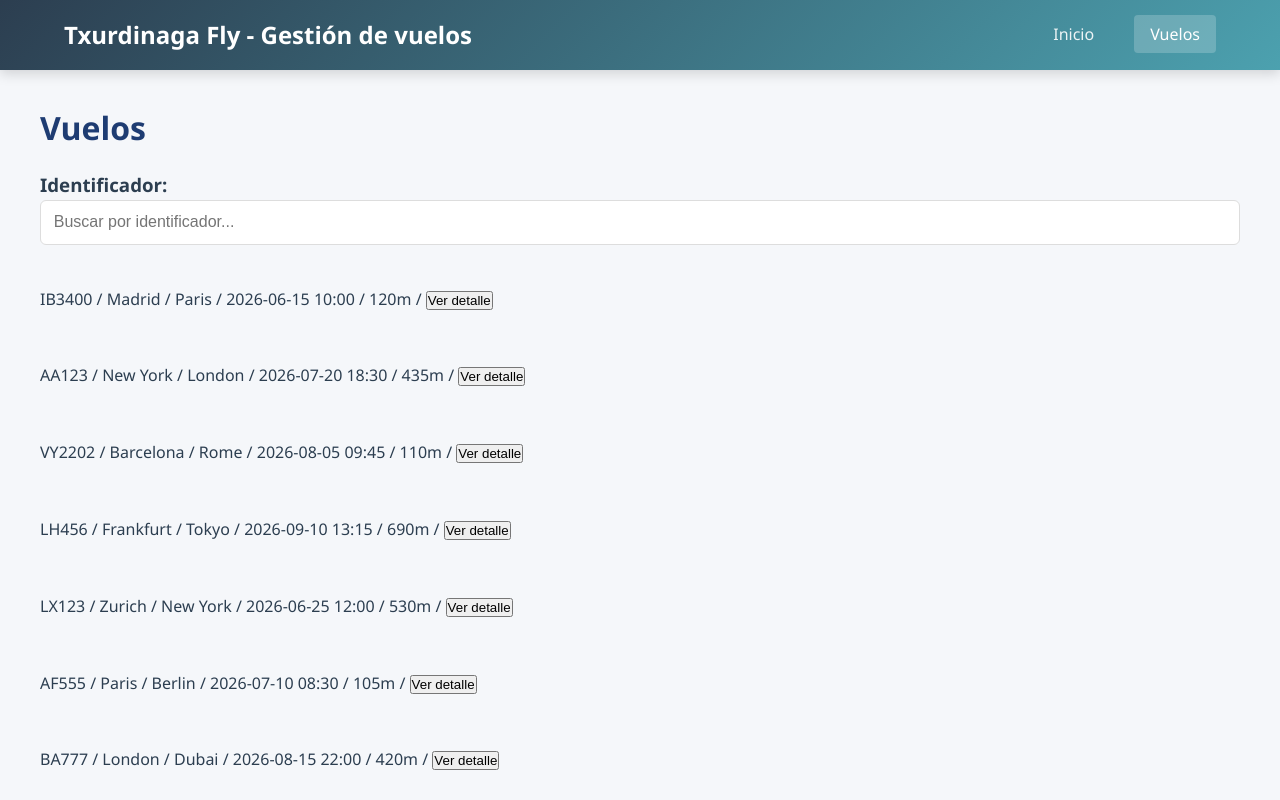
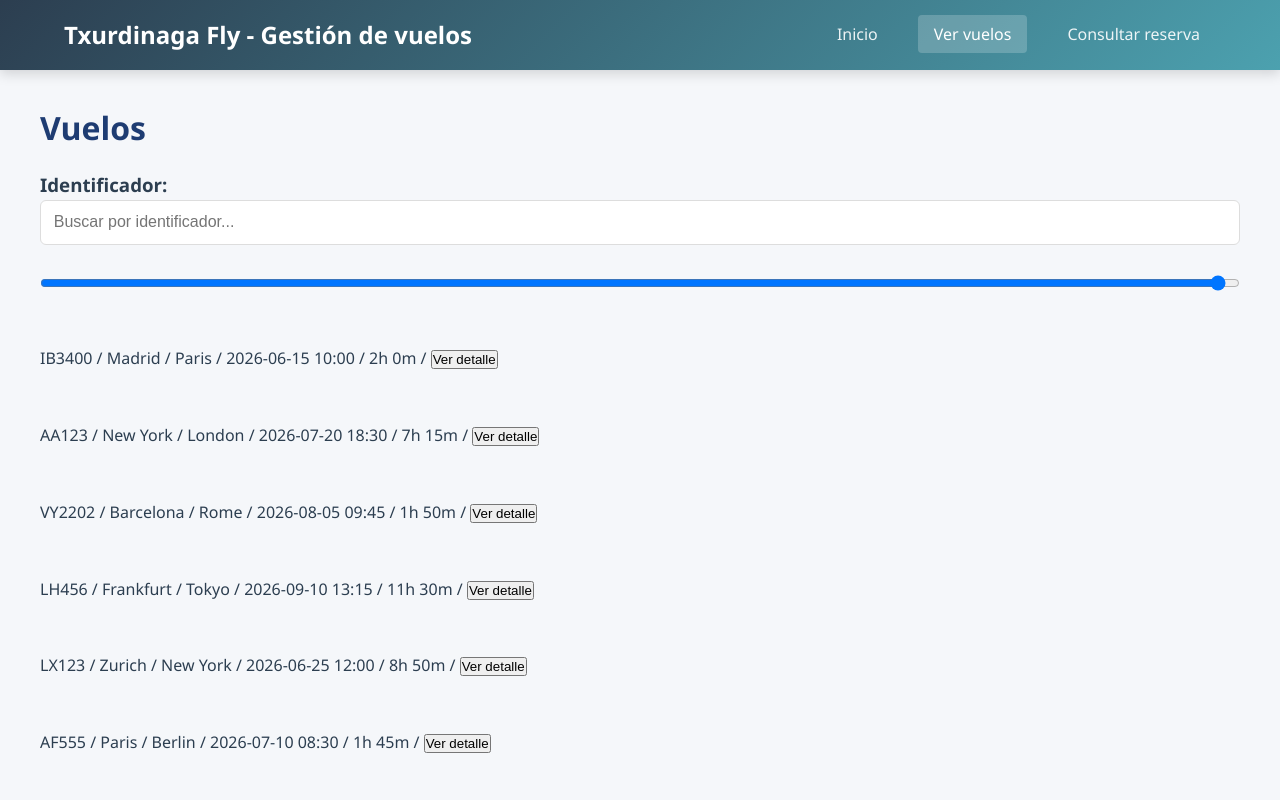
Before and after one commit to german17cl/recursos-vue, a Vue app in the folder Recursos Vue/2DW3_2EVAL_2_DWC_German_Campiño/Vuejs/: page /vuelos in a window 1280 px wide. Shown: the top 800 px of the page. Built offline with nearby package versions, Linux system fonts and the light colour scheme.

Commit message:
Avance guardar cambios

```diff
--- a/Recursos Vue/2DW3_2EVAL_2_DWC_German_Campiño/Vuejs/src/App.vue
+++ b/Recursos Vue/2DW3_2EVAL_2_DWC_German_Campiño/Vuejs/src/App.vue
@@ -13,7 +13,11 @@ const store = useVuelosStore()
       </div>
       <nav class="nav-links">
         <RouterLink to="/">Inicio</RouterLink>
-        <RouterLink to="/vuelos">Vuelos</RouterLink>
+        <RouterLink to="/vuelos">Ver vuelos</RouterLink>
+        <RouterLink to="/consultar">Consultar reserva</RouterLink>
+        <RouterLink v-if="store.reservas.length" to="/consultar">
+          Consultar vuelo
+        </RouterLink>
       </nav>
     </div>
   </header>
--- a/Recursos Vue/2DW3_2EVAL_2_DWC_German_Campiño/Vuejs/src/router/index.js
+++ b/Recursos Vue/2DW3_2EVAL_2_DWC_German_Campiño/Vuejs/src/router/index.js
@@ -2,6 +2,7 @@ import { createRouter, createWebHistory } from 'vue-router'
 import HomeView from '../views/HomeView.vue'
 import VuelosView from '../views/VuelosView.vue'
 import VueloDetalleView from '../views/VueloDetalleView.vue'
+import ConsultaVuelosView from '../views/ConsultaVuelosView.vue'
 
 const router = createRouter({
   history: createWebHistory(import.meta.env.BASE_URL),
@@ -21,6 +22,11 @@ const router = createRouter({
       name: 'VueloDetalle',
       component: VueloDetalleView
     },
+    {
+      path: '/consultar',
+      name: 'consultar',
+      component: ConsultaVuelosView
+    },
 
   ]
 })
--- a/Recursos Vue/2DW3_2EVAL_2_DWC_German_Campiño/Vuejs/src/stores/vuelos.js
+++ b/Recursos Vue/2DW3_2EVAL_2_DWC_German_Campiño/Vuejs/src/stores/vuelos.js
@@ -7,6 +7,7 @@ export const useVuelosStore = defineStore('vuelos', () => {
     //State
     const vuelos = ref([])
     const cargado = ref(false)
+    const reservas = ref([])
 
     //Actions
     async function cargarDatos(){
@@ -22,6 +23,32 @@ export const useVuelosStore = defineStore('vuelos', () => {
         }
     }
 
+    function generarCodigo() {
+    return Math.random().toString(36).substring(2, 8)
+    }
+
+    function addReserva(email, vuelo, pasajeros) {
+
+    const existe = reservas.value.find(r =>
+        r.email === email && r.vuelo.codigo === vuelo.codigo
+    )
+
+    if (existe) {
+        return { error: 'Ya tienes una reserva con ese e-mail para ese vuelo' }
+    }
+
+    const codigoReserva = generarCodigo()
+
+    reservas.value.push({
+        email,
+        vuelo,
+        pasajeros,
+        codigoReserva
+    })
+
+    return { codigoReserva }
+    }
+
     function getVueloById(codigo){
         return vuelos.value.find(v => v.codigo == codigo)
     }
@@ -30,11 +57,15 @@ export const useVuelosStore = defineStore('vuelos', () => {
     [...new Set(vuelos.value.map(v => v.nombre))]
     )
 
-    return{
-        vuelos,
-        vuelosUnicos,
-        cargarDatos,
-        getVueloById
+    return {
+    vuelos,
+    reservas,
+    vuelosUnicos,
+    cargarDatos,
+    getVueloById,
+    addReserva
     }
 
+
+
 })
--- /dev/null
+++ b/Recursos Vue/2DW3_2EVAL_2_DWC_German_Campiño/Vuejs/src/views/ConsultaVuelosView.vue
@@ -0,0 +1,39 @@
+<template>
+    <input v-model="email" placeholder="Email">
+    <input v-model="codigo" placeholder="Código reserva">
+
+    <button @click="consultar">Consultar</button>
+
+    <div v-if="resultado.length">
+    <div v-for="r in resultado" :key="r.codigoReserva">
+        {{ r.vuelo.codigo }} - {{ r.vuelo.origen }} - {{ r.vuelo.destino }}
+    </div>
+    </div>
+
+    <p v-else-if="buscado">No hay resultados</p>
+
+</template>
+
+<script setup>
+import { ref } from 'vue'
+
+        const email = ref('')
+        const codigo = ref('')
+        const resultado = ref([])
+        const buscado = ref(false)
+
+        function consultar() {
+        buscado.value = true
+
+        if (codigo.value) {
+            const r = store.reservas.find(r =>
+            r.email === email.value && r.codigoReserva === codigo.value
+            )
+            resultado.value = r ? [r] : []
+        } else {
+            resultado.value = store.reservas.filter(r =>
+            r.email === email.value
+            )
+        }
+        }
+    </script>
--- a/Recursos Vue/2DW3_2EVAL_2_DWC_German_Campiño/Vuejs/src/views/VueloDetalleView.vue
+++ b/Recursos Vue/2DW3_2EVAL_2_DWC_German_Campiño/Vuejs/src/views/VueloDetalleView.vue
@@ -16,7 +16,14 @@
                 <!-- Mostrar botón solo si hay usuario activo -->
                 <div>
                     <h3>Reservar</h3>
-                    <button @click="reservar">Reservar</button>
+                    <input v-model="email" type="email" placeholder="Email" required>
+                    <input v-model.number="pasajeros" type="number" min="1">
+
+                    <p>Precio total: {{ vuelo.precio * pasajeros }} €</p>
+
+                    <button @click="reservar">Reservar vuelo</button>
+
+                    <p v-if="mensaje">{{ mensaje }}</p>
                 </div>
             </div>
         </div>
@@ -33,7 +40,9 @@ const route = useRoute()
 const router = useRouter()
 
 
-
+const email = ref('')
+const pasajeros = ref(1)
+const mensaje = ref('')
 
 const vuelo = ref(null)
 
@@ -47,7 +56,22 @@ onMounted(async () => {
 function volver() {
     router.push('/vuelos')
 }
+    function reservar() {
+    if (!email.value || pasajeros.value < 1) {
+        mensaje.value = 'Datos inválidos'
+        return
+    }
 
+    const res = store.addReserva(email.value, vuelo.value, pasajeros.value)
+
+    if (res.error) {
+        mensaje.value = res.error
+    } else {
+        mensaje.value = 'Reserva realizada. Código: ' + res.codigoReserva
+        email.value = ''
+        pasajeros.value = 1
+    }
+    }
 
 </script>
 
--- a/Recursos Vue/2DW3_2EVAL_2_DWC_German_Campiño/Vuejs/src/views/VuelosView.vue
+++ b/Recursos Vue/2DW3_2EVAL_2_DWC_German_Campiño/Vuejs/src/views/VuelosView.vue
@@ -1,9 +1,10 @@
+
 <template>
   <div>
     <h1>Vuelos</h1>
     <h3>Identificador:</h3>
     <input v-model="filtroTexto" placeholder="Buscar por identificador...">
-
+    <input type="range" v-model="maxDuracion" min="0" max="1000">
     <!-- <select v-model="filtroTipoOrigen" placeholder="Origen:">
       <option value="">Todos</option>
       <option v-for="origen in store.vuelosUnicos" :key="origen">
@@ -22,7 +23,7 @@
 
     <div v-for="v in vuelosFiltrados" :key="v.id">
       <br>
-      <p>{{ v.codigo }} / {{ v.origen }} / {{ v.destino }} / {{ v.fechaSalida }} {{ v.horaSalida }} / {{ v.duracion }}m / <button @click="verDetalle(vuelo.codigo)">Ver detalle</button></p>
+      <p>{{ v.codigo }} / {{ v.origen }} / {{ v.destino }} / {{ v.fechaSalida }} {{ v.horaSalida }} / {{ formatearDuracion(v.duracion) }} / <button @click="verDetalle(v.codigo)">Ver detalle</button></p>
       <br>
 
 
@@ -36,14 +37,15 @@
 <script setup>
 import { ref, computed, onMounted } from 'vue'
 import { useVuelosStore } from '../stores/vuelos'
-import { RouterLink } from 'vue-router'
+import { useRouter } from 'vue-router'
+const router = useRouter()
 
 const store = useVuelosStore()
 
 const filtroTexto = ref('')
 const filtroTipoDestino = ref('')
 const filtroTipoOrigen= ref('')
-
+const maxDuracion = ref(1000)
 
 onMounted(() => {
   store.cargarDatos()
@@ -53,7 +55,7 @@ const vuelosFiltrados = computed(() => {
   return store.vuelos.filter(v => {
 
     const textoOk =
-      (v.codigo).toLowerCase().includes(filtroTexto.value.toLowerCase())
+      v.codigo.toLowerCase().includes(filtroTexto.value.toLowerCase())
 
     const origenOk =
       !filtroTipoOrigen.value || v.origen === filtroTipoOrigen.value
@@ -61,18 +63,26 @@ const vuelosFiltrados = computed(() => {
     const destinoOk =
       !filtroTipoDestino.value || v.destino === filtroTipoDestino.value
 
+    const duracionOk =
+      v.duracion <= maxDuracion.value
 
-
-    return textoOk && destinoOk && origenOk
+    return textoOk && origenOk && destinoOk && duracionOk
   })
 })
 
 // Navegar a detalle
 
 
-function verDetalle(codigo) {
-    router.push(`/vuelos/${codigo}`)
-}
+  function verDetalle(codigo) {
+      router.push(`/vuelos/${codigo}`)
+  }
+
+  function formatearDuracion(min) {
+    const h = Math.floor(min / 60)
+    const m = min % 60
+    return `${h}h ${m}m`
+  }
+
 
 </script>
 
```
